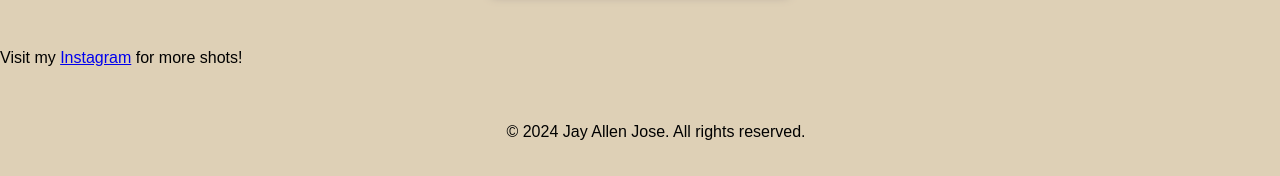
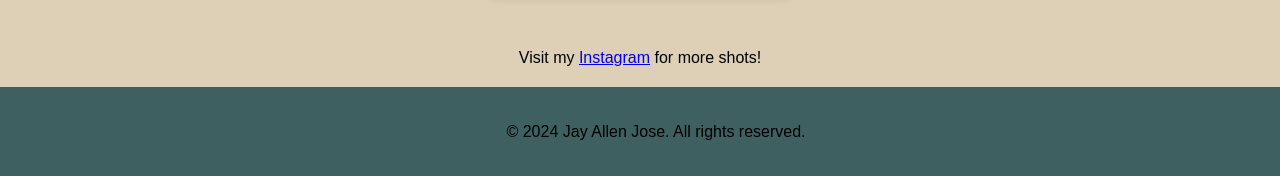
Before and after one commit to JoseJayAllen/gallery.github.io, a plain HTML site: page index.html in a window 1280 px wide. Shown: the part 1177-1353 px from the top of the page. Drawn offline with Linux system fonts and the light colour scheme.

Commit message:
arranging images

```diff
--- a/index.html
+++ b/index.html
@@ -18,7 +18,7 @@
             <img src="https://archive.org/download/photo_6257760358521487619_y/photo_6257760358521487609_y.jpg" alt="Gov Pack Bus Terminal">
         </div>
         <div class="image-container">
-            <img src="https://archive.org/download/photo_6257760358521487619_y/photo_6257760358521487611_y.jpg" alt="Random Shot of the sky">
+            <img src="https://archive.org/download/photo_6257760358521487619_y/photo_6257760358521487618_y.jpg" alt="POV from viewdeck of Banangan, Sablan with the sunset">
         </div>
         <div class="image-container">
             <img src="https://archive.org/download/photo_6257760358521487619_y/photo_6257760358521487612_y.jpg" alt="University of the Cordilleras">
@@ -36,13 +36,13 @@
             <img src="https://archive.org/download/photo_6257760358521487619_y/photo_6257760358521487617_y.jpg" alt="Baler, Aurora">
         </div>
         <div class="image-container">
-            <img src="https://archive.org/download/photo_6257760358521487619_y/photo_6257760358521487618_y.jpg" alt="POV from viewdeck of Banangan, Sablan with the sunset">
+            <img src="https://archive.org/download/photo_6257760358521487619_y/photo_6257760358521487619_y.jpg" alt="Bayokbok Waterfalls in Tublay, Benguet.">
         </div>
         <div class="image-container">
-            <img src="https://archive.org/download/photo_6257760358521487619_y/photo_6257760358521487619_y.jpg" alt="Bayokbok Waterfalls in Tublay, Benguet.">
+            <img src="https://archive.org/download/photo_6257760358521487619_y/photo_6257760358521487611_y.jpg" alt="Random Shot of the sky">
         </div>
     </section>
-    <p>Visit my <a id="iglink" href="https://www.instagram.com/pinicturaks/">Instagram</a> for more shots!</p>
+    <p><center>Visit my <a id="iglink" href="https://www.instagram.com/pinicturaks/">Instagram</a> for more shots!</center></p>
     <footer>
         <p>© 2024 Jay Allen Jose. All rights reserved.</p>
     </footer>
--- a/style.css
+++ b/style.css
@@ -52,6 +52,7 @@ section#gallery {
 
 /* Styles for the footer */
 footer {
+    background-color: #3f6061;
     color: #000000;
     text-align: center;
     padding: 1rem;
```
